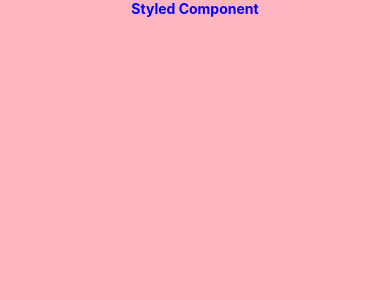
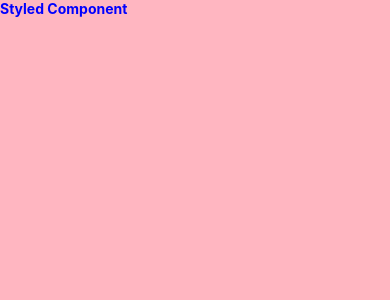
Before and after one commit to kanghyeok93/TS-RN-Style, a React Native app: screen / in a window 390 px wide. Shown: the top 300 px of the page. Built offline with nearby package versions, Linux system fonts and the light colour scheme.

Commit message:
feat: TS Styling component structure #24

```diff
--- a/src/components/styled/Text.ts
+++ b/src/components/styled/Text.ts
@@ -20,7 +20,7 @@ export const MainText = styled.Text`
 interface TextType extends Margin, Padding, FontSize, FontWeight {
   width: number | string;
   height: number | string;
-  textAlign: string;
+  textAlign: TextAlign;
   lineHeight: number;
   textDecoration: number;
 }
@@ -57,7 +57,7 @@ export const Text = styled.Text((props: TextType) => ({
   paddingLeft: Common.PADDING_LEFT(props),
 
   // align
-  textAlign: (props.textAlign as TextAlign) || 'center',
+  textAlign: props.textAlign,
 
   // text Line
   textDecoration: props.textDecoration || 'none',
```
Also changed, not shown: src/components/styled/Input.ts (+8 -10 lines).
